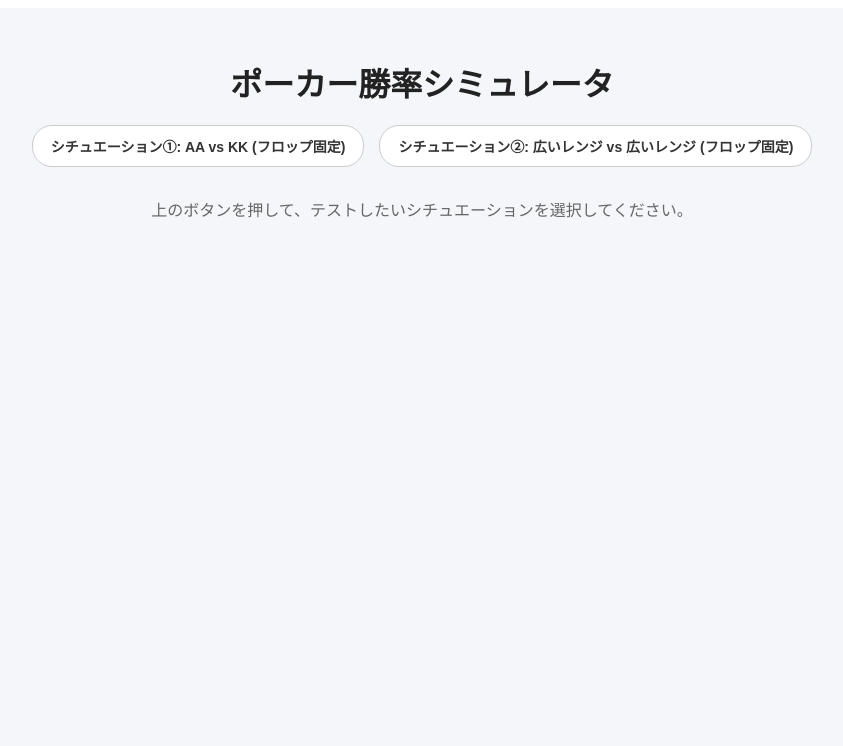
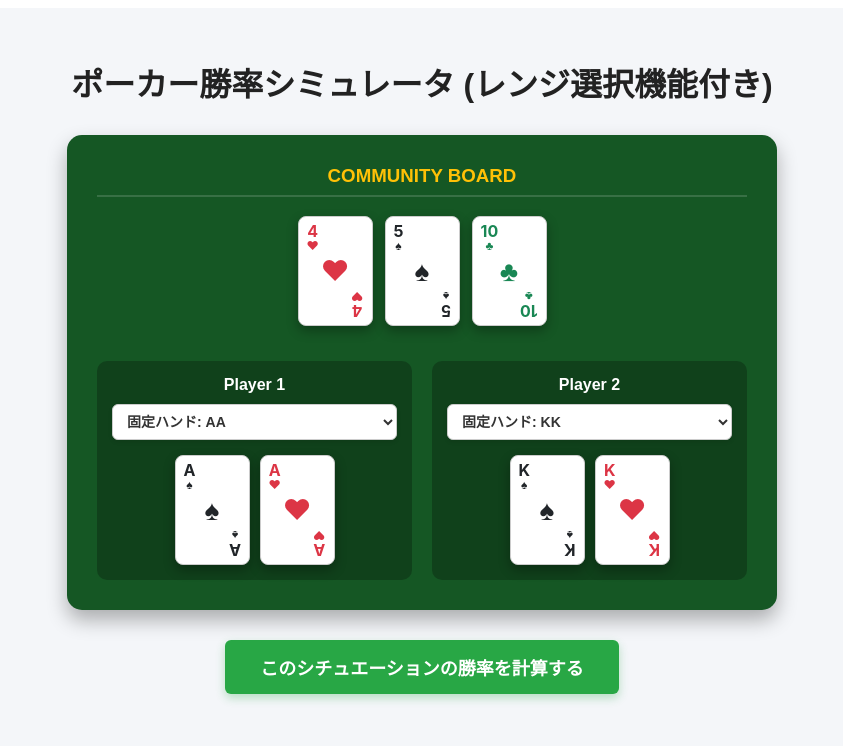
Before and after one commit to ZLSAGA/poker-tool-cabin, a React (Vite) app: page / in a window 1280 px wide. Shown: the top 746 px of the page, without its empty margins (218-1061 px from the left). Built offline with nearby package versions, Linux system fonts and the light colour scheme.

Commit message:
レンジとハンド切り替えられるようにした

```diff
--- a/src/App.jsx
+++ b/src/App.jsx
@@ -1,7 +1,19 @@
 // src/App.jsx
 import { useState } from "react";
-import { calculateEquity } from "./utilities/simulator";
-import PlayingCard from "./components/PlayingCard"; // ← ステップ1で作った自作カードをインポート
+import { calculateEquity } from "./utilities/simulator"; // パスが異なる場合は適宜修正してください
+import PlayingCard from "./components/PlayingCard";
+
+// ==========================================
+// 1. レンジの定義 (強・標準・弱)
+// ==========================================
+// 【強】上位 約11% (主要なペアと強いAK,AQなど)
+const RANGE_STRONG = ["AA", "KK", "QQ", "JJ", "TT", "99", "88", "AKs", "AQs", "AJs", "ATs", "KQs", "AKo", "AQo"];
+
+// 【標準】上位 約20% (強レンジ + ミドルペアやスーテッドコネクター)
+const RANGE_MEDIUM = [...RANGE_STRONG, "77", "66", "55", "KJs", "QJs", "JTs", "T9s", "98s", "AJo", "ATo", "KQo"];
+
+// 【弱】上位 約35% (標準レンジ + すべてのペアや、より広いスーテッド)
+const RANGE_WEAK = [...RANGE_MEDIUM, "44", "33", "22", "A9s", "A8s", "A7s", "A5s", "KTs", "QTs", "J9s", "87s", "76s", "A9o", "KTo", "QTo", "JTo"];
 
 // レンジ文字列を具体的なコンボに展開するヘルパー関数
 function expandRange(rangeArray) {
@@ -30,85 +42,109 @@ function expandRange(rangeArray) {
   return combos;
 }
 
+// ==========================================
+// 2. レンジ選択時に表示する「裏向きカード」UI
+// ==========================================
+function RangeCardPlaceholder({ label }) {
+  return (
+    <div style={{
+      width: "75px",
+      height: "110px",
+      backgroundColor: "#2c3e50", // 高級感のあるネイビー（カードの裏面）
+      borderRadius: "8px",
+      boxShadow: "0 5px 12px rgba(0,0,0,0.3)",
+      display: "flex",
+      justifyContent: "center",
+      alignItems: "center",
+      border: "2px solid #ecf0f1",
+      color: "white",
+      fontWeight: "bold",
+      fontSize: "18px",
+      userSelect: "none"
+    }}>
+      {label}
+    </div>
+  );
+}
+
+// ==========================================
+// 3. メインコンポーネント
+// ==========================================
 export default function App() {
+  // プルダウンの選択状態を管理 ("strong", "medium", "weak" または 固定ハンド名)
+  const [p1Select, setP1Select] = useState("AA");
+  const [p2Select, setP2Select] = useState("KK");
+
   const [result, setResult] = useState(null);
   const [time, setTime] = useState(null);
-  const [testMode, setTestMode] = useState("");
-  const [gameState, setGameState] = useState({
-    p1Name: "Player 1",
-    p2Name: "Player 2",
-    p1DisplayCards: [], // 画面表示用のカード
-    p2DisplayCards: [],
-    board: []
-  });
+  const [calcMethod, setCalcMethod] = useState("");
 
-  // 広いレンジの定義
-  const broadRangeP1 = ["AA", "KK", "QQ", "JJ", "TT", "99", "88", "AKs", "AQs", "AJs", "ATs", "KQs", "AKo", "AQo"];
-  const broadRangeP2 = ["77", "66", "55", "AQs", "AJs", "ATs", "KQs", "KJs", "QJs", "JTs", "T9s", "98s", "AQo"];
+  // ボード (フロップの3枚は固定)
+  const board = ["4h", "5s", "Tc"];
 
-  // 【モード1】前回成功した「ハンド vs ハンド (フロップあり)」
-  const setupHandVsHandFlop = () => {
-    setResult(null);
-    setTestMode("exact"); // 全探索モード
-    setGameState({
-      p1Name: "Player 1 (AA)",
-      p2Name: "Player 2 (KK)",
-      p1DisplayCards: ["As", "Ah"],
-      p2DisplayCards: ["Ks", "Kh"],
-      board: ["4h", "5s", "Tc"],
-      p1Data: { hand: ["As", "Ah"], isRange: false },
-      p2Data: { hand: ["Ks", "Kh"], isRange: false }
-    });
+  // 選択されたプルダウンの値から、シミュレータに渡すデータを組み立てる関数
+  const getPlayerData = (selectValue, defaultHand) => {
+    if (selectValue === "strong") {
+      return { isRange: true, range: expandRange(RANGE_STRONG), name: "レンジ: 強 (143コンボ)" };
+    } else if (selectValue === "medium") {
+      return { isRange: true, range: expandRange(RANGE_MEDIUM), name: "レンジ: 標準 (266コンボ)" };
+    } else if (selectValue === "weak") {
+      return { isRange: true, range: expandRange(RANGE_WEAK), name: "レンジ: 弱 (458コンボ)" };
+    } else {
+      return { isRange: false, hand: defaultHand, name: `固定ハンド (${selectValue})` };
+    }
   };
 
-  // 【モード2】リクエストの「広いレンジ vs 広いレンジ (フロップあり)」
-  const setupBroadVsBroadFlop = () => {
+  // 計算実行ボタンを押した時の処理
+  const handleCalculate = () => {
     setResult(null);
-    setTestMode("montecarlo"); // モンテカルロモード
-    setGameState({
-      p1Name: "Player 1 (広いレンジ: 15%)",
-      p2Name: "Player 2 (広いレンジ: 10%)",
-      p1DisplayCards: ["As", "Ac"], // レンジの代表としてAAを表示（裏向きカード画像にしても良い）
-      p2DisplayCards: ["Qc", "Jc"], // レンジの代表としてQJsを表示
-      board: ["Jc", "Tc", "9d"],    // ウェットなフロップボード
-      p1Data: { isRange: true, range: expandRange(broadRangeP1) },
-      p2Data: { isRange: true, range: expandRange(broadRangeP2) }
-    });
-  };
+    setTime(null);
 
-  // 計算実行
-  const runCalculation = () => {
-    if (!gameState.p1Data) return;
+    const p1Data = getPlayerData(p1Select, ["As", "Ah"]);
+    const p2Data = getPlayerData(p2Select, ["Ks", "Kh"]);
+
+    // どちらか片方でもレンジであれば「モンテカルロ法」になる
+    if (p1Data.isRange || p2Data.isRange) {
+      setCalcMethod("モンテカルロ法 (10万回試行)");
+    } else {
+      setCalcMethod("全探索 (990通りすべての組み合わせ)");
+    }
 
     const startTime = performance.now();
-    const equity = calculateEquity(gameState.p1Data, gameState.p2Data, gameState.board);
+    const equity = calculateEquity(p1Data, p2Data, board);
     const endTime = performance.now();
 
     setResult(equity);
     setTime(endTime - startTime);
   };
 
+  // プレイヤーカードのレンダリングを切り替えるヘルパー
+  const renderPlayerCards = (selectValue, defaultHand, label) => {
+    if (["strong", "medium", "weak"].includes(selectValue)) {
+      return (
+        <div style={{ display: "flex", justifyContent: "center", gap: "10px" }}>
+          <RangeCardPlaceholder label={label} />
+          <RangeCardPlaceholder label={label} />
+        </div>
+      );
+    } else {
+      return (
+        <div style={{ display: "flex", justifyContent: "center", gap: "10px" }}>
+          {defaultHand.map(card => <PlayingCard key={card} cardKey={card} />)}
+        </div>
+      );
+    }
+  };
+
   return (
     <div style={{ padding: "30px", fontFamily: "sans-serif", backgroundColor: "#f4f6f9", minHeight: "100vh" }}>
-      <h1 style={{ textAlign: "center", color: "#222", marginBottom: "20px" }}>
-        ポーカー勝率シミュレータ
+      <h1 style={{ textAlign: "center", color: "#222", marginBottom: "30px" }}>
+        ポーカー勝率シミュレータ (レンジ選択機能付き)
       </h1>
 
-      {/* テストシチュエーションの切り替えボタン */}
-      <div style={{ display: "flex", justifyContent: "center", gap: "15px", marginBottom: "30px" }}>
-        <button onClick={setupHandVsHandFlop} style={modeBtnStyle(gameState.p1Name.includes("AA"))}>
-          シチュエーション①: AA vs KK (フロップ固定)
-        </button>
-        <button onClick={setupBroadVsBroadFlop} style={modeBtnStyle(gameState.p1Name.includes("広い"))}>
-          シチュエーション②: 広いレンジ vs 広いレンジ (フロップ固定)
-        </button>
-      </div>
-
-      {gameState.p1Data ? (
-        <>
-          {/* ポーカーテーブル */}
+      {/* カジノテーブル風エリア */}
       <div style={{
-            backgroundColor: "#155724",
+        backgroundColor: "#155724", // 深い緑のラバーマット
         padding: "30px",
         borderRadius: "15px",
         maxWidth: "650px",
@@ -123,7 +159,7 @@ export default function App() {
             COMMUNITY BOARD
           </h3>
           <div style={{ display: "flex", justifyContent: "center", gap: "12px", marginTop: "15px" }}>
-                {gameState.board.map((card) => (
+            {board.map((card) => (
               <PlayingCard key={card} cardKey={card} />
             ))}
           </div>
@@ -134,14 +170,21 @@ export default function App() {
 
           {/* Player 1 */}
           <div style={{ textAlign: "center", backgroundColor: "rgba(0,0,0,0.25)", padding: "15px", borderRadius: "10px", width: "48%" }}>
-                <h4 style={{ margin: "0 0 12px 0", fontSize: "15px" }}>{gameState.p1Name}</h4>
-                <div style={{ display: "flex", justifyContent: "center", gap: "10px" }}>
-                  {gameState.p1DisplayCards.map((card) => (
-                    <PlayingCard key={card} cardKey={card} />
-                  ))}
-                </div>
-                {/* レンジ表示用補足 */}
-                {gameState.p1Data.isRange && <p style={{ fontSize: "11px", margin: "5px 0 0 0", color: "#ccc" }}>※全130コンボの範囲</p>}
+            <h4 style={{ margin: "0 0 10px 0" }}>Player 1</h4>
+
+            {/* ▼ プルダウンメニュー */}
+            <select
+              value={p1Select}
+              onChange={(e) => setP1Select(e.target.value)}
+              style={selectStyle}
+            >
+              <option value="AA">固定ハンド: AA</option>
+              <option value="strong">レンジ: 強 (上位11%)</option>
+              <option value="medium">レンジ: 標準 (上位20%)</option>
+              <option value="weak">レンジ: 弱 (上位35%)</option>
+            </select>
+
+            {renderPlayerCards(p1Select, ["As", "Ah"], p1Select === "strong" ? "強" : p1Select === "medium" ? "標準" : "弱")}
 
             {result && (
               <div style={{ marginTop: "15px", fontSize: "26px", fontWeight: "bold", color: "#66b0ff" }}>
@@ -152,13 +195,21 @@ export default function App() {
 
           {/* Player 2 */}
           <div style={{ textAlign: "center", backgroundColor: "rgba(0,0,0,0.25)", padding: "15px", borderRadius: "10px", width: "48%" }}>
-                <h4 style={{ margin: "0 0 12px 0", fontSize: "15px" }}>{gameState.p2Name}</h4>
-                <div style={{ display: "flex", justifyContent: "center", gap: "10px" }}>
-                  {gameState.p2DisplayCards.map((card) => (
-                    <PlayingCard key={card} cardKey={card} />
-                  ))}
-                </div>
-                {gameState.p2Data.isRange && <p style={{ fontSize: "11px", margin: "5px 0 0 0", color: "#ccc" }}>※全104コンボの範囲</p>}
+            <h4 style={{ margin: "0 0 10px 0" }}>Player 2</h4>
+
+            {/* ▼ プルダウンメニュー */}
+            <select
+              value={p2Select}
+              onChange={(e) => setP2Select(e.target.value)}
+              style={selectStyle}
+            >
+              <option value="KK">固定ハンド: KK</option>
+              <option value="strong">レンジ: 強 (上位11%)</option>
+              <option value="medium">レンジ: 標準 (上位20%)</option>
+              <option value="weak">レンジ: 弱 (上位35%)</option>
+            </select>
+
+            {renderPlayerCards(p2Select, ["Ks", "Kh"], p2Select === "strong" ? "強" : p2Select === "medium" ? "標準" : "弱")}
 
             {result && (
               <div style={{ marginTop: "15px", fontSize: "26px", fontWeight: "bold", color: "#ff6b6b" }}>
@@ -170,40 +221,40 @@ export default function App() {
         </div>
       </div>
 
-          {/* 計算ボタン */}
+      {/* 計算ボタンエリア */}
       <div style={{ textAlign: "center" }}>
-            <button onClick={runCalculation} style={calcBtnStyle}>
+        <button onClick={handleCalculate} style={calcBtnStyle}>
           このシチュエーションの勝率を計算する
         </button>
 
         {time !== null && (
-              <p style={{ color: "#666", marginTop: "18px", fontSize: "14px" }}>
-                計算手法: <strong>{testMode === "exact" ? "全探索" : "モンテカルロ法 (10万回)"}</strong> |
-                処理 time: <strong>{time.toFixed(1)} ミリ秒</strong>
-              </p>
+          <div style={{ marginTop: "20px", color: "#444", fontSize: "14px" }}>
+            <p style={{ margin: "5px 0" }}>計算手法: <strong>{calcMethod}</strong></p>
+            <p style={{ margin: "5px 0" }}>処理時間: <strong>{time.toFixed(1)} ミリ秒</strong></p>
+          </div>
         )}
       </div>
-        </>
-      ) : (
-        <p style={{ textAlign: "center", color: "#666" }}>上のボタンを押して、テストしたいシチュエーションを選択してください。</p>
-      )}
+
     </div>
   );
 }
 
-// スタイリング用ヘルパー
-const modeBtnStyle = (isActive) => ({
-  padding: "10px 18px",
+// プルダウン用スタイル
+const selectStyle = {
+  padding: "8px 10px",
   fontSize: "14px",
+  borderRadius: "6px",
+  border: "1px solid #ccc",
+  backgroundColor: "white",
+  fontWeight: "bold",
+  color: "#333",
+  marginBottom: "15px",
+  width: "100%",
   cursor: "pointer",
-  backgroundColor: isActive ? "#007bff" : "#fff",
-  color: isActive ? "white" : "#333",
-  border: "1px solid #ccc",
-  borderRadius: "20px",
-  fontWeight: "bold",
-  boxShadow: isActive ? "0 4px 6px rgba(0,123,255,0.2)" : "none"
-});
+  boxShadow: "0 2px 4px rgba(0,0,0,0.1)"
+};
 
+// ボタン用スタイル
 const calcBtnStyle = {
   padding: "14px 35px",
   fontSize: "18px",
--- a/src/components/PlayingCard.jsx
+++ b/src/components/PlayingCard.jsx
@@ -42,7 +42,7 @@ export default function PlayingCard({ cardKey }) {
       backgroundColor: "white",
       borderRadius: "8px",
       boxShadow: "0 5px 12px rgba(0,0,0,0.3)",
-      position: "relative", // ▼ 四隅にパーツを絶対配置するための基準点
+      position: "relative",
       boxSizing: "border-box",
       fontFamily: "-apple-system, BlinkMacSystemFont, 'Segoe UI', Roboto, sans-serif",
       fontWeight: "bold",
@@ -70,7 +70,7 @@ export default function PlayingCard({ cardKey }) {
         position: "absolute",
         top: "50%",
         left: "50%",
-        transform: "translate(-50%, -50%)", // 完全に真ん中へ配置
+        transform: "translate(-50%, -50%)",
         fontSize: "28px",
         lineHeight: "1"
       }}>
```
Lines whose indentation alone changed are shown as unchanged.
